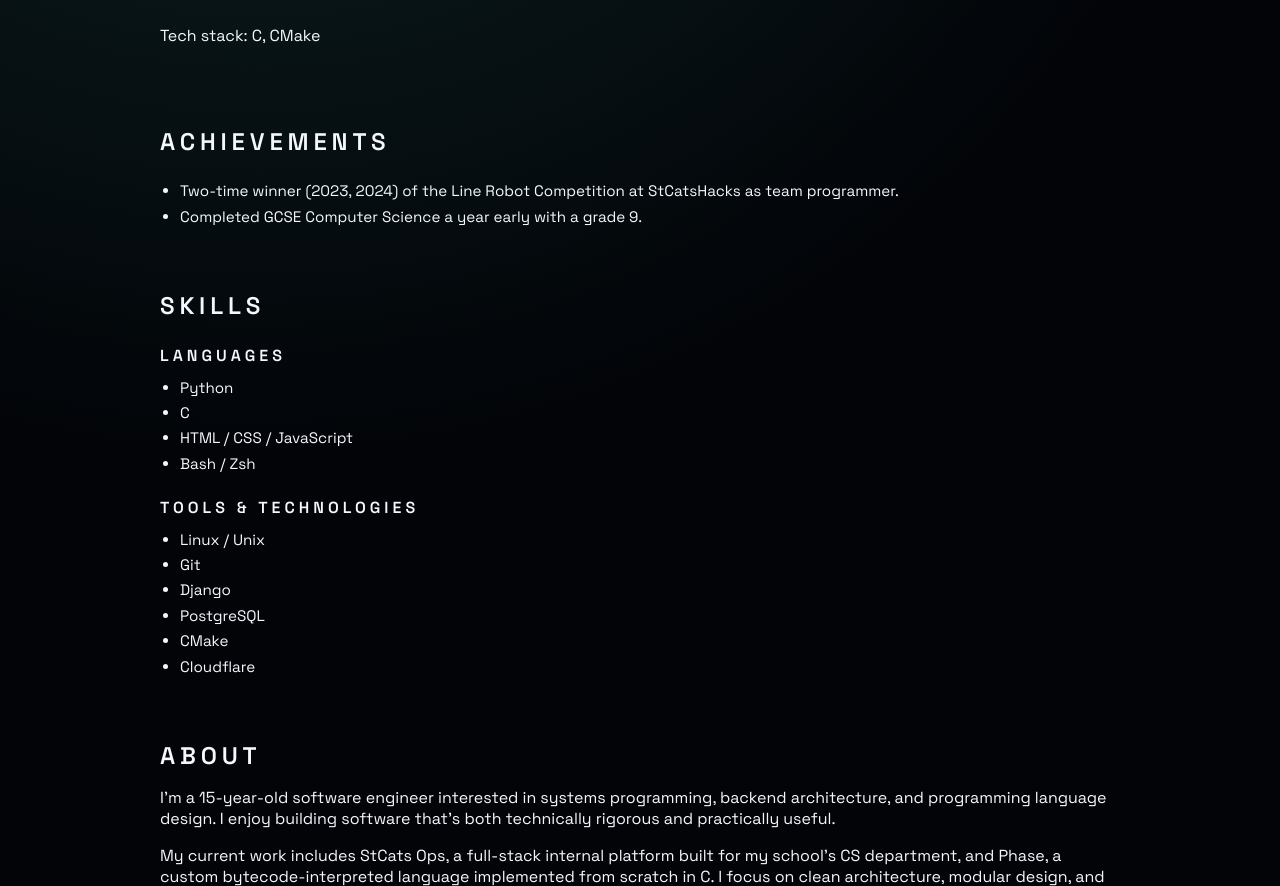
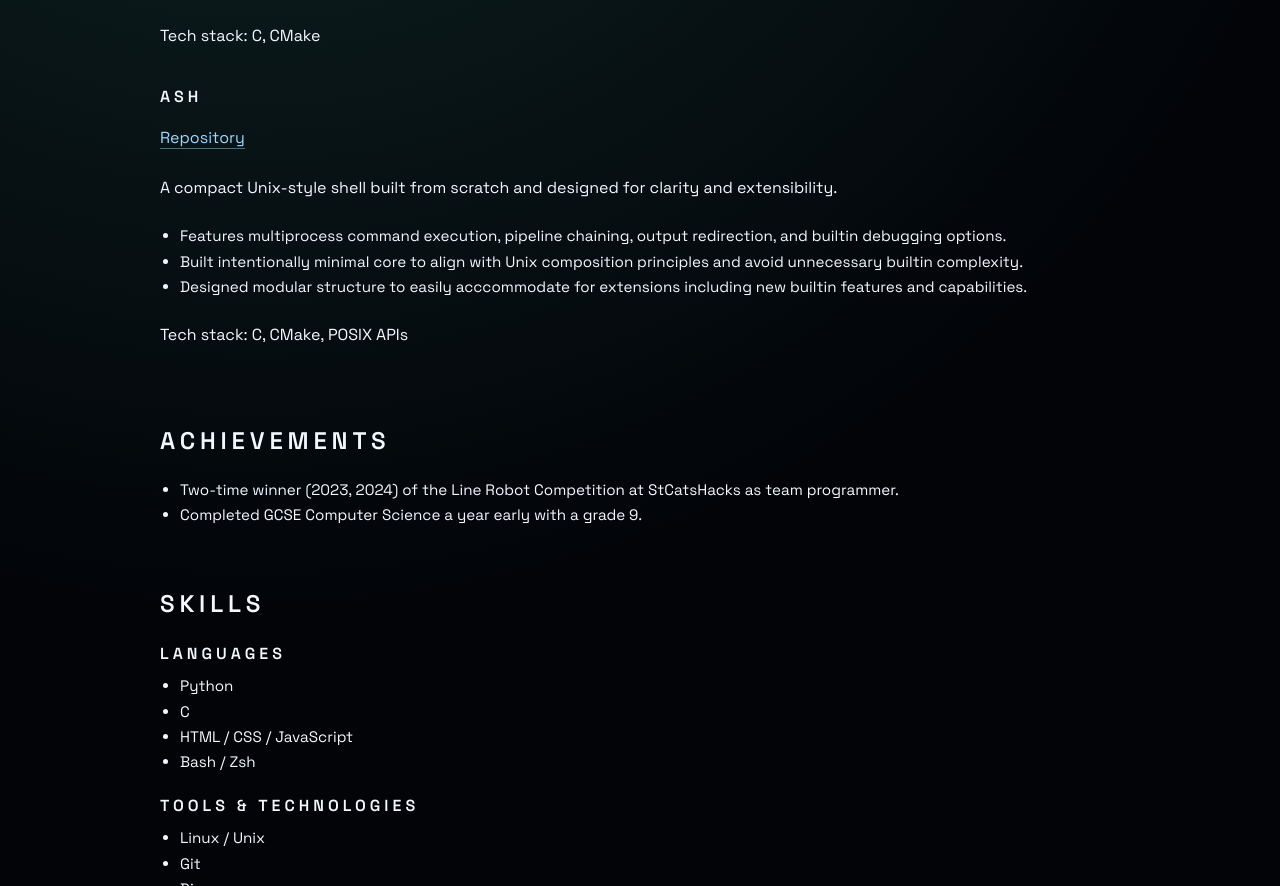
Before and after one commit to williamalexakis/portfolio, a plain HTML site: page index.html in a window 1280 px wide. Shown: the part 1072-1958 px from the top of the page. Drawn offline with Linux system fonts and the light colour scheme.

Commit message:
Feat: Add Anew Shell project

```diff
--- a/index.html
+++ b/index.html
@@ -132,6 +132,35 @@
 
                     <p>Tech stack: C, CMake</p>
                 </div>
+
+                <div class="skills-group">
+                    <h3>Ash</h3>
+
+                    <div class="hero-links">
+                        <a href="https://github.com/williamalexakis/ash" target="_blank" rel="noreferrer">Repository</a>
+                    </div>
+
+                    <p>A compact Unix-style shell built from scratch and designed for clarity and extensibility.</p>
+
+                    <ul class="skills-list">
+                        <li>
+                            <span class="bullet">∙</span>
+                            <span>Features multiprocess command execution, pipeline chaining, output redirection, and builtin debugging options.</span>
+                        </li>
+
+                        <li>
+                            <span class="bullet">∙</span>
+                            <span>Built intentionally minimal core to align with Unix composition principles and avoid unnecessary builtin complexity.</span>
+                        </li>
+
+                        <li>
+                            <span class="bullet">∙</span>
+                            <span>Designed modular structure to easily acccommodate for extensions including new builtin features and capabilities.</span>
+                        </li>
+                    </ul>
+
+                    <p>Tech stack: C, CMake, POSIX APIs</p>
+                </div>
             </section>
 
             <section id="achievements" class="section-anchor">
```
